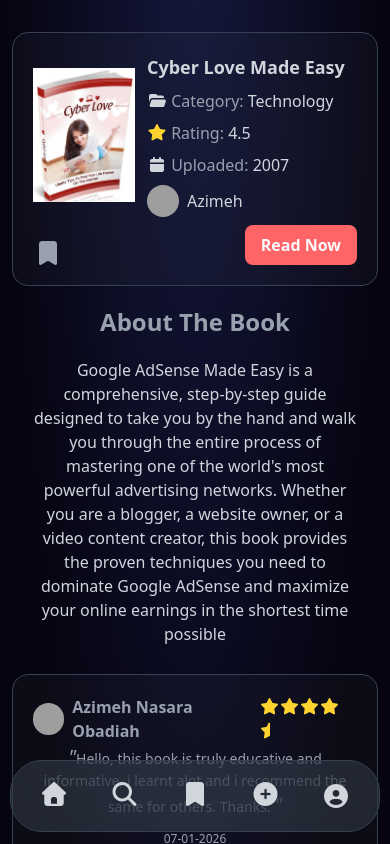
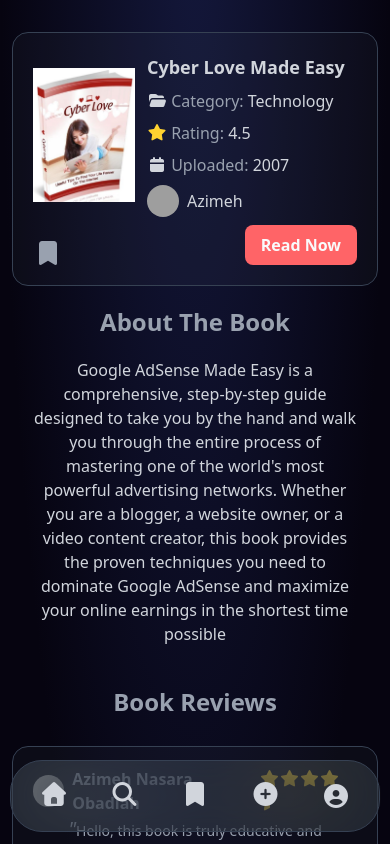
Before and after one commit to zimcodes1/E-Library, a React (Vite) app in the folder client/: page /bookdetails in a window 390 px wide. Shown: the top 844 px of the page. Built offline with nearby package versions, Linux system fonts and the light colour scheme; grey boxes are pictures that could not be loaded.

Commit message:
feat: make bookdetails page responsive for tablet sized screens/devices

```diff
--- /dev/null
+++ b/client/src/components/ui/ReviewModal.tsx
@@ -0,0 +1,9 @@
+
+
+function ReviewModal(){
+    return(
+        <div className=""></div>
+    )
+}
+
+export default ReviewModal
--- a/client/src/pages/BookDetails.tsx
+++ b/client/src/pages/BookDetails.tsx
@@ -2,6 +2,7 @@
 import { TopBar } from "../components/TopMenu"
 import Review from "../components/Review"
 import { useEffect } from "react"
+import ReviewModal from "../components/ui/ReviewModal"
 
 function BookDetails() {
     useEffect(() => { document.title = 'Book Details | Libronet' })
@@ -14,7 +15,7 @@
                 <TopBar />
                 {/* Main Contents */}
                 <div className="w-full h-full flex mt-15 max-sm:mt-3 justify-center items-start">
-                    <div className="w-8/10 max-sm:w-full h-fit flex flex-col">
+                    <div className="w-8/10 max-[900px]:w-9/10 max-sm:w-full h-fit flex flex-col">
                         <div className="flex w-full h-50 max-sm:h-fit overflow-hidden bg-[#48576019] p-5 border border-gray-700 rounded-2xl justify-between max-sm:flex-col max-sm:justify-center">
                             <div className="w-4/5 max-sm:w-full max-sm:h-fit h-full flex justify-between">
                                 <div className="w-30 overflow-hidden rounded-lg flex justify-center items-center">
@@ -48,6 +49,8 @@
                                 this book provides the proven techniques you need to dominate Google
                                 AdSense and maximize your online earnings in the shortest time possible</p>
                         </div>
+
+                        <h2 className="font-semibold text-2xl text-gray-400 mx-auto my-5">Book Reviews</h2>
                         <div className="w-full h-50 max-sm:h-fit flex flex-wrap justify-between items-center">
                             <Review></Review>
                             <Review></Review>
```
